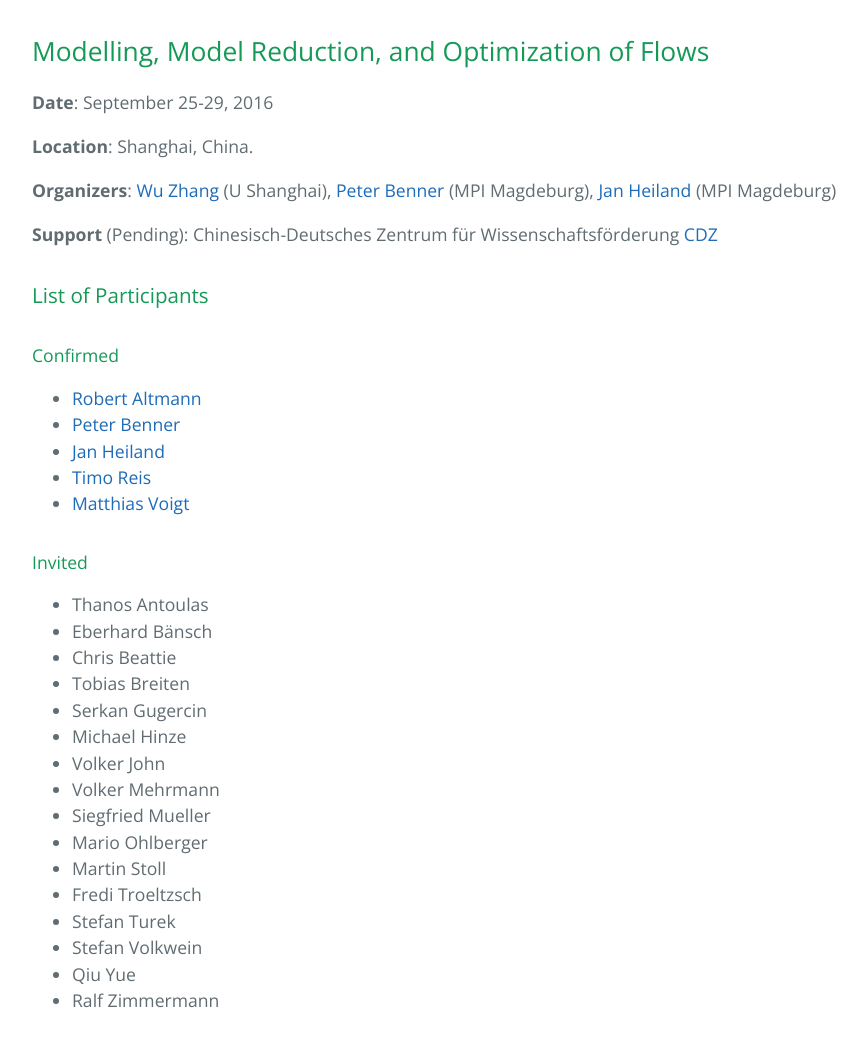
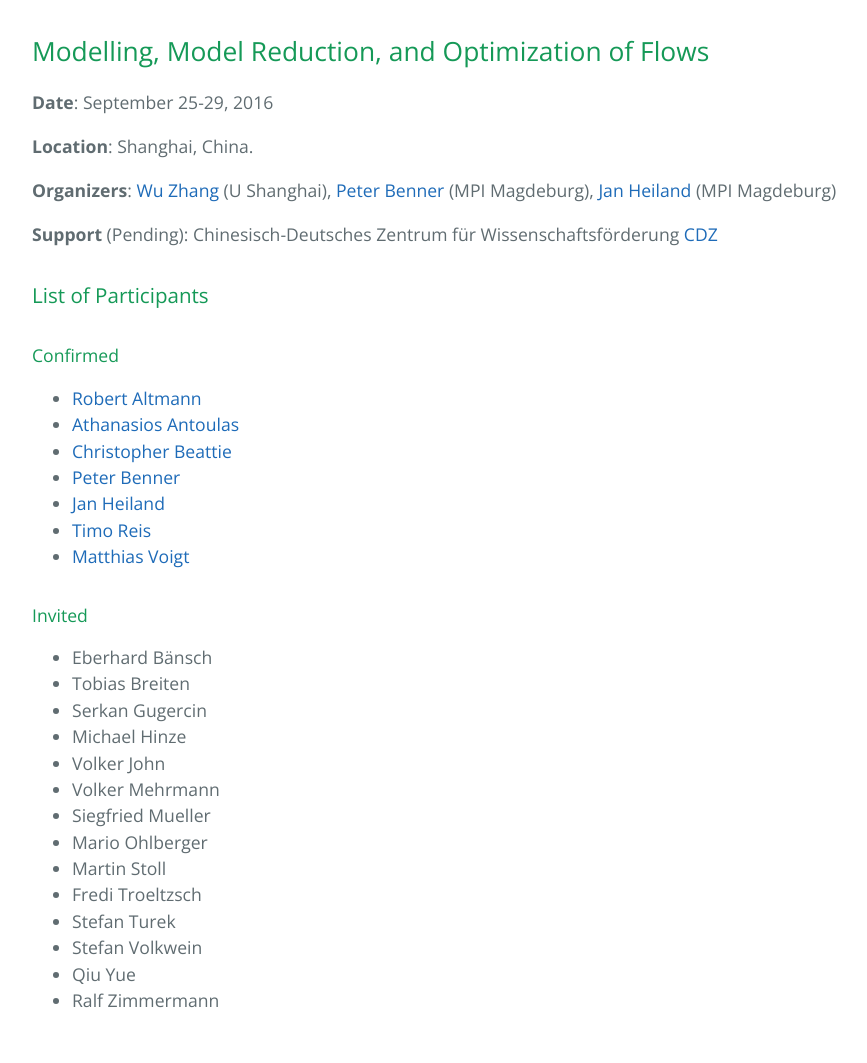
Before and after one commit to highlando/16-cdz-workshop, a Jekyll site: the page built from index.md, in a window 1280 px wide. Shown: the whole page, without its empty margins (192-1059 px from the left). Built offline with Jekyll 4.4.1, drawn with Linux system fonts in a browser that asks for light colours.

Commit message:
upd liop

```diff
--- a/index.md
+++ b/index.md
@@ -17,15 +17,15 @@ Modelling, Model Reduction, and Optimization of Flows
 
 #### Confirmed
  * [Robert Altmann](https://www.math.tu-berlin.de/fachgebiete_ag_modnumdiff/fg_numerische_mathematik/v-menue/mitarbeiter/robert_altmann/home/)
+ * [Athanasios Antoulas](https://www.jacobs-university.de/directory/aantoulas)
+ * [Christopher Beattie](https://www.math.vt.edu/people/beattie/research/Research_Interests.html)
  * [Peter Benner](http://www.mpi-magdeburg.mpg.de/mitarbeiter/26532/15020)
  * [Jan Heiland](http://www.mpi-magdeburg.mpg.de/mitarbeiter/29457/834708)
  * [Timo Reis](http://www.math.uni-hamburg.de/home/reis/index.html.en)
  * [Matthias Voigt](http://www.math.tu-berlin.de/fachgebiete_ag_modnumdiff/fg_numerische_mathematik/v_menue/mitarbeiter/matthias_voigt/home/)
 
 #### Invited
- * Thanos Antoulas
  * Eberhard B&auml;nsch
- * Chris Beattie
  * Tobias Breiten
  * Serkan Gugercin
  * Michael Hinze
```
